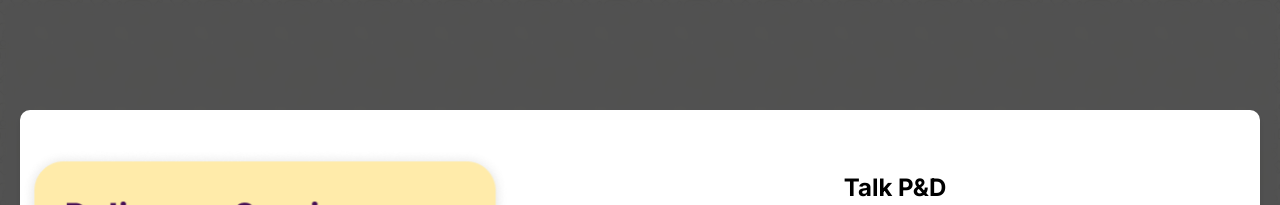
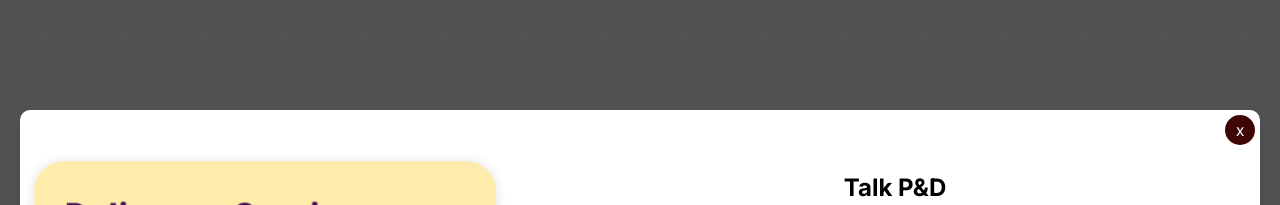
Before and after one commit to Meenadeveloper/makeshift_frontend, a React (Create React App) app: page /pd-delivery-popup in a window 1280 px wide. Shown: the top 205 px of the page. Built offline with nearby package versions, Linux system fonts and the light colour scheme.

Commit message:
p&d popup, popular service updated (6-1-2025)

```diff
--- a/src/components/PDDeliveryPopup.js
+++ b/src/components/PDDeliveryPopup.js
@@ -59,27 +59,27 @@ function PDDeliveryPopup() {
   };
 
   // Add event listener for mousedown when the component mounts
-  useEffect(() => {
-    document.addEventListener('mousedown', closePopup);
+  // useEffect(() => {
+  //   document.addEventListener('mousedown', closePopup);
 
-    // Clean up the event listener when the component unmounts
-    return () => {
-      document.removeEventListener('mousedown', closePopup);
-    };
-  }, []);
+  //   return () => {
+  //     document.removeEventListener('mousedown', closePopup);
+  //   };
+  // }, []);
 
 
   return (
     <>
       {isFormVisible && (
-        <div className="pddelivery-overlay" onClick={closePopup}>
+        <div className="pddelivery-overlay" >
           <div
             className="emp-register-container pddelivery-box"
             style={{ padding: '0px'  }}
-            onClick={closePopup}
+
           >
-            <div className="emp-register-box">
-              <div className="emp-reg-grid-box "    ref={formRef}  >
+            <div className="emp-register-box" style={{position:'relative'}}>
+            <button className='pdpopup-close' onClick={closePopup}> x</button>
+              <div className="emp-reg-grid-box " ref={formRef}  >
                 <div
                   className="emp-reg-grid-item emp-reg-grid-item-img"
                   style={{ display: 'flex', alignItems: 'center' }}
--- a/src/components/Service.js
+++ b/src/components/Service.js
@@ -21,7 +21,10 @@ function Service() {
 
   const handleServiceClick = (slideTitle) => {
     if (slideTitle === 'P & D Enquiry') {
+      setIsPopupVisible(false); // Reset popup visibility before showing it again
+    setTimeout(() => {
       setIsPopupVisible(true); // Show PDDeliveryPopup for 'P & D Enquiry'
+    }, 0); // Use a timeout to ensure the state change is triggered
     } else {
       setIsServicePopupOpen(true); // Open the regular ServicePopup for other slides
     }
@@ -38,7 +41,7 @@ function Service() {
     { image: House, title: 'Home (Personal)' },
     { image: Mentor, title: 'Mentor & Consultancies' },
     { image: PDenquiry, title: 'P & D Enquiry' },
-    { image: PDenquiry, title: 'P & D Enquiry' }
+    { image: House, title: 'Home (Personal)' }
   ];
 
   return (
--- a/src/styles/components/popup.css
+++ b/src/styles/components/popup.css
@@ -255,6 +255,22 @@
     width: 35px;
     height: 35px;
     padding-top: 15px ;
+   }
+   .pdpopup-close{
+    position: absolute;
+    top:0;
+    right: 0;
+    width: 30px;
+    height: 30px;
+    border: none;
+    background: rgb(63, 6, 6);
+    border-radius: 50%;
+    margin: 5px;
+    display: flex;
+    justify-content: center;
+    align-items: center;
+    color: #fff;
+    cursor: pointer;
    }
 
   @media screen and (max-width:567px){
```
